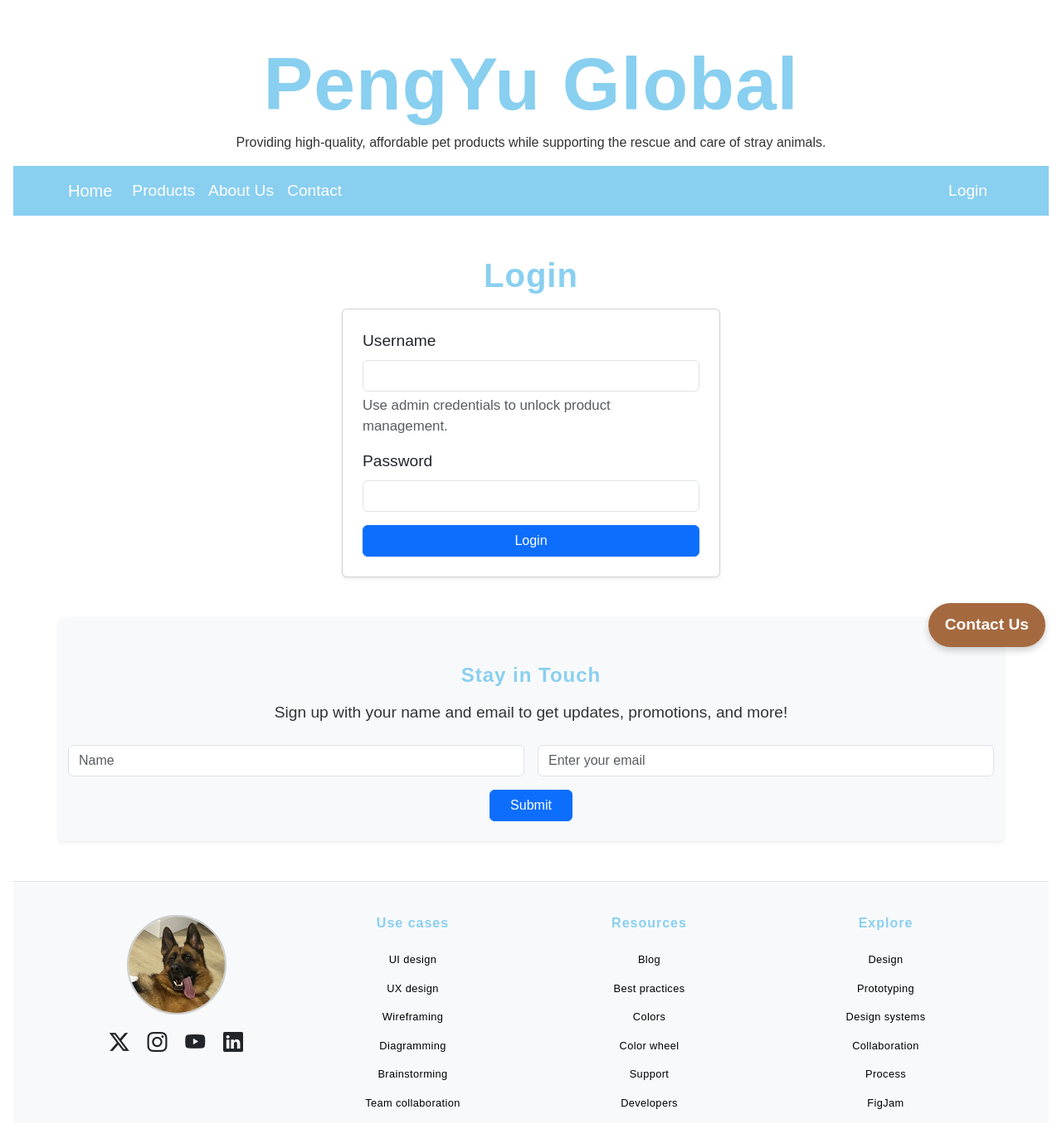
After one commit to Nanofication/PengWeb, a Flask app: page /auth/login in a window 1280 px wide. The commit adds this page. Shown: the whole page at 83% size. Run offline with Flask 3, Linux system fonts and the light colour scheme.

Commit message:
Add admin user login and product management feature

```diff
--- /dev/null
+++ b/app/controllers/auth_controller.py
@@ -0,0 +1,32 @@
+import os
+from flask import Blueprint, render_template, request, redirect, url_for, flash, session
+
+auth_bp = Blueprint('auth', __name__, url_prefix='/auth')
+
+ADMIN_USER = "admin"
+ADMIN_PASSWORD = "test123"
+'''
+ADMIN_USER = os.getenv('ADMIN_USER', 'admin')
+ADMIN_PASSWORD = os.getenv('ADMIN_PASSWORD', 'changeme')
+'''
+
+@auth_bp.route('/login', methods=['GET', 'POST'])
+def login():
+    if request.method == 'POST':
+        username = request.form.get('username', '').strip()
+        password = request.form.get('password', '')
+        if username == ADMIN_USER and password == ADMIN_PASSWORD:
+            session['role'] = 'admin'
+            flash('Logged in as admin', 'success')
+        else:
+            #other customers
+            session['role'] = 'user'
+            flash('Logged in', 'success')
+        return redirect(request.args.get('next') or url_for('product.display_products_page'))
+    return render_template('login.html')
+
+@auth_bp.route('/logout')
+def logout():
+    session.pop('role', None)
+    flash('Logged out', 'info')
+    return redirect(url_for('product.display_products_page'))
--- a/app/templates/header.html
+++ b/app/templates/header.html
@@ -33,7 +33,6 @@
   </div>
 
   <!-- Navbar -->
-<!-- Navbar -->
   <nav class="navbar navbar-expand-lg bg-brown bg-warning-subtle">
     <div class="container">
       <a class="navbar-brand" href="/">Home</a>
@@ -42,17 +41,42 @@
       </button>
 
       <div class="collapse navbar-collapse" id="navbarNav">
-      <ul class="navbar-nav">
-
+        <ul class="navbar-nav me-auto">
           <li class="nav-item"><a class="nav-link" href="/products">Products</a></li>
           <li class="nav-item"><a class="nav-link" href="/about">About Us</a></li>
           <li class="nav-item"><a class="nav-link" href="/contact">Contact</a></li>
+        </ul>
 
+        <!-- Login/Logout -->
+        <ul class="navbar-nav ms-auto">
+          {% if session.get('role') %}
+            <li class="nav-item">
+              <a class="nav-link" href="{{ url_for('auth.logout') }}">
+                Logout{% if session.get('role') == 'admin' %} (Admin){% endif %}
+              </a>
+            </li>
+          {% else %}
+            <li class="nav-item">
+              <a class="nav-link" href="{{ url_for('auth.login', next=request.full_path) }}">Login</a>
+            </li>
+          {% endif %}
         </ul>
       </div>
+
     </div>
   </nav>
 
+  <!-- Toast container -->
+  <div class="position-fixed top-0 start-50 translate-middle-x p-3" style="z-index: 2000">
+    <div id="flash-toast" class="toast align-items-center text-bg-primary border-0" role="alert" aria-live="assertive" aria-atomic="true">
+      <div class="d-flex">
+        <div id="flash-toast-body" class="toast-body">
+          <!-- message goes here -->
+        </div>
+        <button type="button" class="btn-close btn-close-white me-2 m-auto" data-bs-dismiss="toast" aria-label="Close"></button>
+      </div>
+    </div>
+  </div>
 
   <!-- Page-specific content -->
   {% block content %}{% endblock %}
--- /dev/null
+++ b/app/templates/login.html
@@ -0,0 +1,19 @@
+{% extends 'header.html' %}
+{% block title %}Login{% endblock %}
+{% block content %}
+<div class="container my-5" style="max-width:480px;">
+  <h1 class="section-title">Login</h1>
+  <form method="POST" class="card p-4 shadow-sm">
+    <div class="mb-3">
+      <label class="form-label">Username</label>
+      <input name="username" class="form-control" required>
+      <div class="form-text">Use admin credentials to unlock product management.</div>
+    </div>
+    <div class="mb-3">
+      <label class="form-label">Password</label>
+      <input type="password" name="password" class="form-control" required>
+    </div>
+    <button class="btn btn-primary w-100" type="submit">Login</button>
+  </form>
+</div>
+{% endblock %}
--- a/run.py
+++ b/run.py
@@ -18,12 +18,14 @@
 from app.controllers.contact_controller import contact_bp
 from app.controllers.about_controller import about_bp
 from app.controllers.footer_controller import footer_bp
+from app.controllers.auth_controller import auth_bp
 
 app.register_blueprint(home_bp)
 app.register_blueprint(product_bp)
 app.register_blueprint(contact_bp)
 app.register_blueprint(about_bp)
 app.register_blueprint(footer_bp)
+app.register_blueprint(auth_bp)
 
 if __name__ == '__main__':
     app.run(debug=True)
```
Also changed, not shown: app/controllers/product_controller.py (+33 -4 lines), app/templates/products.html (+86 -2 lines). Lines whose indentation alone changed are shown as unchanged.
